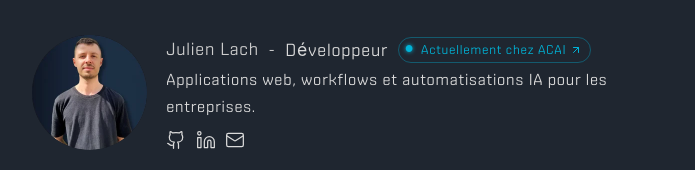
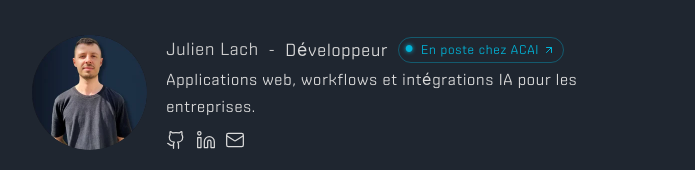
Before and after one commit to JulienLach/julienlach.ovh, a React (Vite) app: page / in a window 1280 px wide. Shown: the top 170 px of the page, without its empty margins (292-987 px from the left). Built offline with nearby package versions, Linux system fonts and the light colour scheme; no server answers.

Commit message:
chore: update texts

```diff
--- a/src/pages/ProjectsPage.tsx
+++ b/src/pages/ProjectsPage.tsx
@@ -34,7 +34,7 @@ export default function ProjectsPage() {
                                 rel="noopener"
                                 className="work-status"
                             >
-                                Actuellement chez ACAI
+                                En poste chez ACAI
                                 <svg
                                     xmlns="http://www.w3.org/2000/svg"
                                     width="12"
@@ -52,7 +52,7 @@ export default function ProjectsPage() {
                             </a>
                         </div>
                         <span className="stack">
-                            Applications web, workflows et automatisations IA pour les entreprises.
+                            Applications web, workflows et intégrations IA pour les entreprises.
                         </span>
                         <div className="social">
                             <a href="https://github.com/JulienLach" target="_blank" rel="noopener" aria-label="GitHub">
@@ -116,8 +116,8 @@ export default function ProjectsPage() {
                 <section className="intro">
                     <p>
                         Développeur d'applications basé en France, j'accompagne les équipes et les entreprises dans leur
-                        digitalisation : je conçois, développe et déploie des outils sur mesure qui répondent à de
-                        vrais besoins métier.
+                        digitalisation : je conçois, développe et déploie des outils sur mesure qui répondent à de vrais
+                        besoins métier.
                     </p>
                     <p>
                         Mes derniers projets : plateformes SaaS, intégrations ERP et PWA mobiles. J'y ajoute souvent un
```
Also changed, not shown: src/assets/images/et2i_1.webp.
